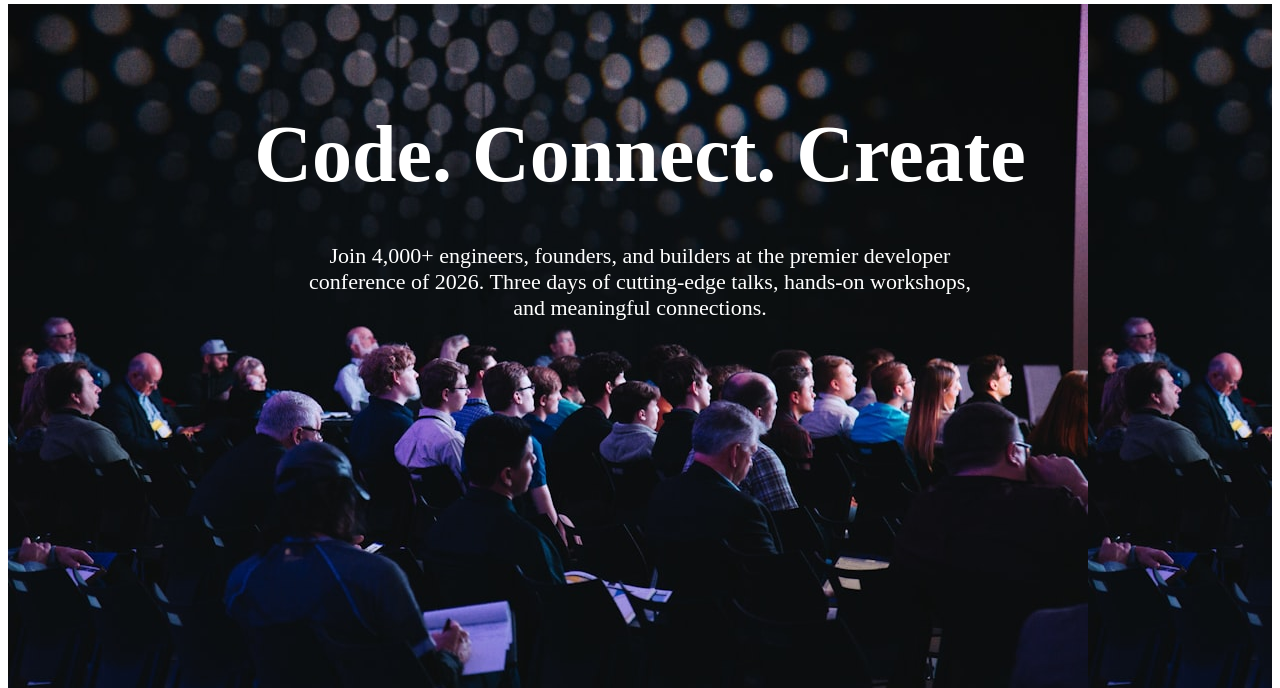
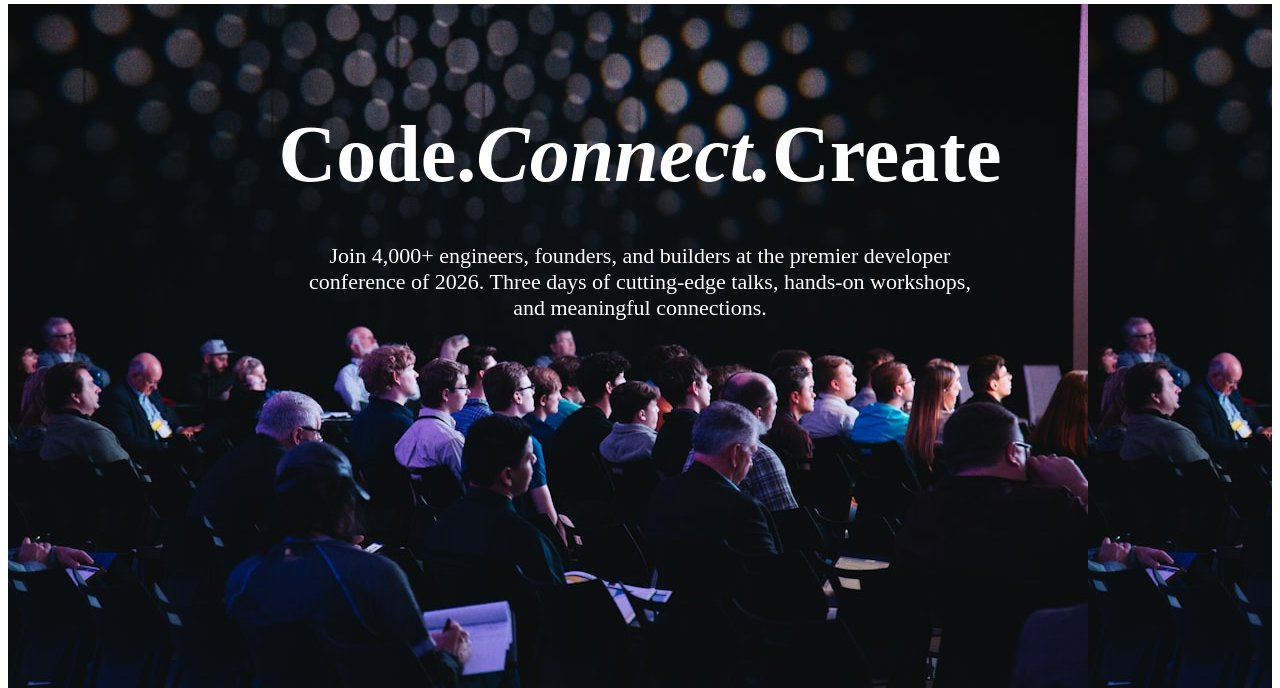
Before and after one commit to Fayed-Abir/B-14-first-assignment, a plain HTML site: page index.html in a window 1280 px wide. Shown: the part 101-789 px from the top of the page. Drawn offline with Linux system fonts and the light colour scheme.

Commit message:
Banner section is done

```diff
--- a/index.html
+++ b/index.html
@@ -29,7 +29,7 @@
       <!-- Banner Section -->
       <section id="banner-section">
         <div id="banner-container">
-            <h1 id="banner-heading">Code. Connect. Create</h1>
+            <h1 id="banner-heading">Code.<em>Connect.</em>Create</h1>
             <p id="banner-para">Join 4,000+ engineers, founders, and builders at the premier developer <br>conference of 2026. Three days of cutting-edge talks, hands-on workshops,<br> and meaningful connections.</p>
             <button id="banner-button">Register Now</button>
         </div>
```
